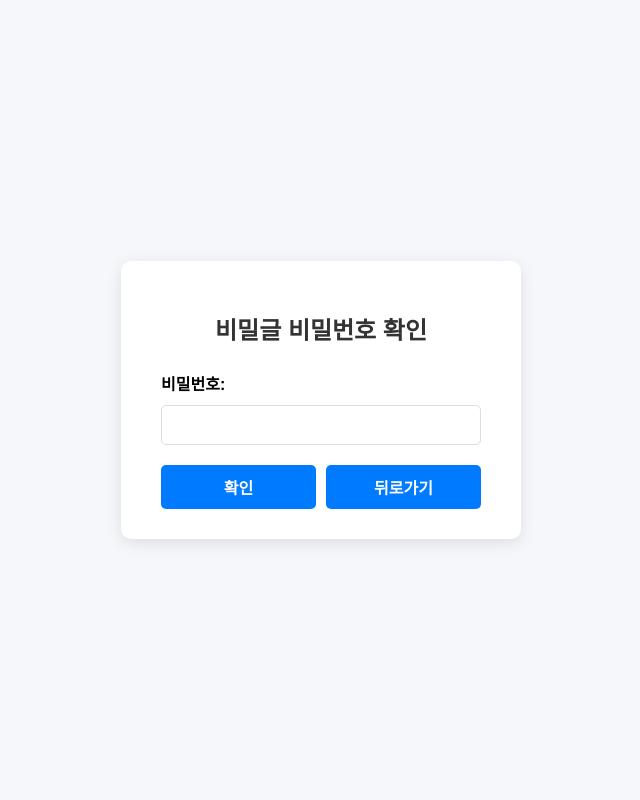
After one commit to kid1412-byte/app, a Flask app: template templates/post_password_check.html in a window 1280 px wide. The commit adds this page. Shown: the whole page, without its empty margins (319-959 px from the left). Run offline with Flask 3, Linux system fonts and the light colour scheme; the template is opened without the code that fills it, so the values that code supplies are empty; parts of the project's set-up code (start-up, migrations or seed data) failed here and were passed over.

Commit message:
비밀글 기능 구현

```diff
--- a/models/db.py
+++ b/models/db.py
@@ -34,7 +34,9 @@ def create_tables():
             content TEXT NOT NULL,
             filename VARCHAR(255),
             created_at DATE DEFAULT (CURRENT_DATE),
-            views INT DEFAULT 0
+            views INT DEFAULT 0,
+            is_secret BOOLEAN DEFAULT FALSE,
+            post_password VARCHAR(100)
         )
     """)
     # board라는 이름의 테이블이 없다면 생성
--- /dev/null
+++ b/static/css/post_password_check.css
@@ -0,0 +1,73 @@
+body {
+    font-family: 'Noto Sans KR', sans-serif;
+    background-color: #f5f7fa;
+    margin: 0;
+    padding: 0;
+    display: flex;
+    justify-content: center;
+    align-items: center;
+    height: 100vh;
+  }
+
+  .container {
+    background-color: #fff;
+    padding: 30px 40px;
+    border-radius: 10px;
+    box-shadow: 0 4px 15px rgba(0, 0, 0, 0.1);
+    width: 400px;
+    box-sizing: border-box;
+  }
+
+  h2 {
+    text-align: center;
+    margin-bottom: 25px;
+    color: #333;
+  }
+
+  label {
+    font-weight: bold;
+    display: block;
+    margin-bottom: 10px;
+  }
+
+  input[type="password"] {
+    width: 100%;
+    padding: 10px;
+    font-size: 16px;
+    border: 1px solid #ddd;
+    border-radius: 5px;
+    margin-bottom: 20px;
+    box-sizing: border-box;
+  }
+
+  button {
+    width: 100%;
+    padding: 10px;
+    background-color: #007bff;
+    border: none;
+    color: white;
+    font-weight: bold;
+    border-radius: 5px;
+    cursor: pointer;
+    font-size: 16px;
+  }
+
+  button:hover {
+    background-color: #0056b3;
+  }
+
+  .error-message {
+    color: red;
+    text-align: center;
+    margin-bottom: 15px;
+  }
+
+  .button-group {
+    display: flex;
+    justify-content: space-between;
+    gap: 10px;
+  }
+
+  .button-group button {
+    flex: 1;
+  }
--- /dev/null
+++ b/templates/post_password_check.html
@@ -0,0 +1,26 @@
+<!DOCTYPE html>
+<html lang="ko">
+<head>
+  <meta charset="UTF-8">
+  <title>비밀글 비밀번호 확인</title>
+  <link rel="stylesheet" href="{{ url_for('static', filename='css/post_password_check.css') }}">
+</head>
+<body>
+  <div class="container">
+    <h2>비밀글 비밀번호 확인</h2>
+    {% if error %}
+      <div class="error-message">{{ error }}</div>
+    {% endif %}
+    <form method="POST">
+      <label for="input_password">비밀번호:</label>
+      <input type="password" id="input_password" name="input_password" required>
+      <div class="button-group">
+        <button type="submit">확인</button>
+        <button type="button" class="back-button" onclick="history.back()">뒤로가기</button>
+      </div>
+    </form>
+
+
+  </div>
+</body>
+</html>
```
Also changed, not shown: routes/board.py (+18 -8 lines), static/css/write.css (+13 -0 lines), templates/board.html (+9 -1 lines), templates/post.html (+7 -1 lines), templates/write.html (+20 -1 lines).
